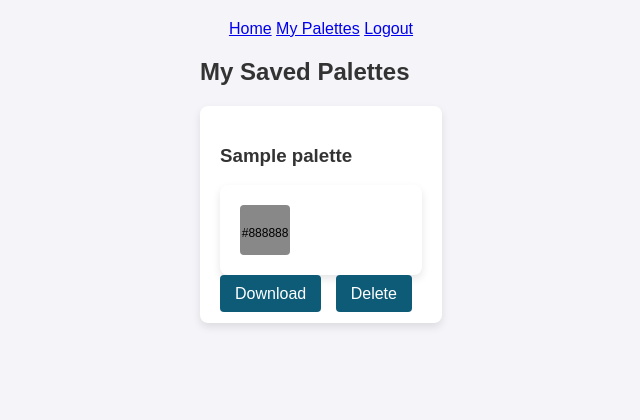
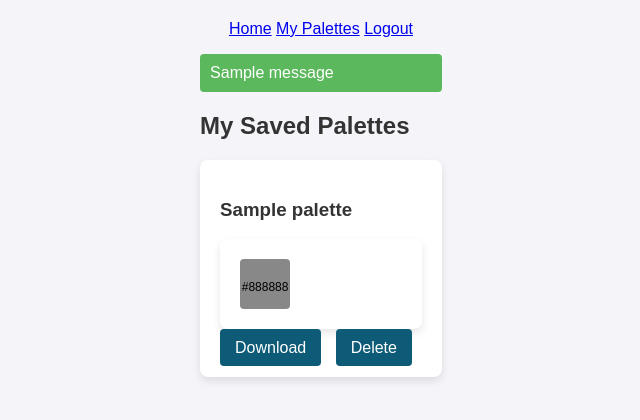
Before and after one commit to rchuable/palette, a Flask app: page /view_palettes in a window 1280 px wide. Shown: the top 420 px of the page, without its empty margins (319-959 px from the left). Run offline with Flask 3, Linux system fonts and the light colour scheme; a user stored in the database is signed in; tables that the repository leaves empty hold one stand-in row (values such as "Sample post"); one stand-in notice (Sample message) is shown.

Commit message:
flash messages working

```diff
--- a/static/style.css
+++ b/static/style.css
@@ -181,3 +181,31 @@ button:hover {
 .action-btn:hover {
     background-color: #0b495f;
 }
+
+.flashes {
+    list-style-type: none;
+    padding: 0;
+}
+
+.flashes li {
+    padding: 10px;
+    margin-bottom: 10px;
+    border-radius: 4px;
+    color: #fff;
+}
+
+.flashes li.info {
+    background-color: #5bc0de;
+}
+
+.flashes li.success {
+    background-color: #5cb85c;
+}
+
+.flashes li.danger {
+    background-color: #d9534f;
+}
+
+.flashes li.warning {
+    background-color: #f0ad4e;
+}
--- a/templates/base.html
+++ b/templates/base.html
@@ -18,6 +18,15 @@
         {% endif %}
     </nav>
     <div class="content">
+        {% with messages = get_flashed_messages(with_categories=true) %}
+            {% if messages %}
+                <ul class="flashes">
+                    {% for category, message in messages %}
+                        <li class="{{ category }}">{{ message }}</li>
+                    {% endfor %}
+                </ul>
+            {% endif %}
+        {% endwith %}
         {% block content %}{% endblock %}
     </div>
 </body>
--- a/templates/view_palettes.html
+++ b/templates/view_palettes.html
@@ -2,6 +2,7 @@
 {% block title %}My Palettes{% endblock %}
 {% block content %}
     <h2>My Saved Palettes</h2>
+    {% if palettes %}
         <div class="saved-palettes">
             {% for palette in palettes %}
                 <div class="palette-item">
@@ -18,4 +19,7 @@
                 </div>
             {% endfor %}
         </div>
+    {% else %}
+        <p>There are no saved palettes yet. Go to <a href="{{ url_for('home') }}">Home</a> to save a palette or <a href="{{ url_for('login') }}">login</a> to access your previously saved palettes.</p>
+    {% endif %}
 {% endblock %}
```
Also changed, not shown: instance/users.db. Lines whose indentation alone changed are shown as unchanged.
